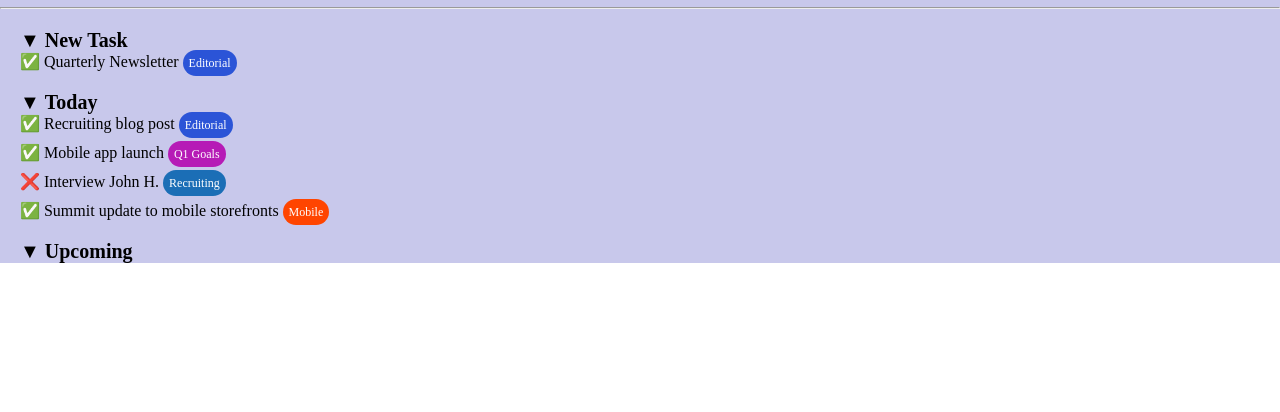
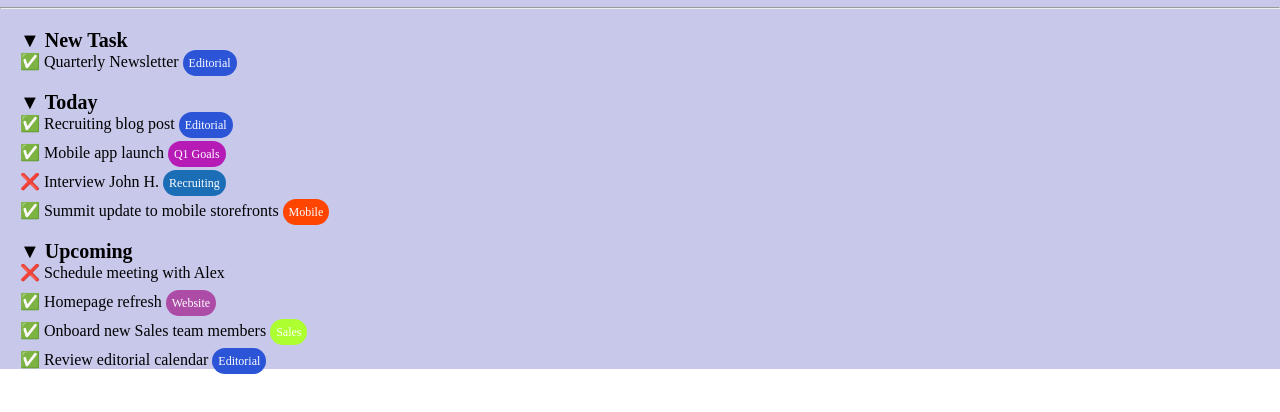
Before and after one commit to SalvatoreStefanelli/html-css-toboolist, a plain HTML site: page index.html in a window 1280 px wide. Shown: the part 100-512 px from the top of the page. Drawn offline with Linux system fonts and the light colour scheme.

Commit message:
add third section

```diff
--- a/index.html
+++ b/index.html
@@ -35,6 +35,10 @@
 
         <section>
             <div class="upcoming">&#9660; <strong>Upcoming</strong></div>
+            <div class="first_row">&#10060; Schedule meeting with Alex</div>
+            <div class="second_row">&#x2705; Homepage refresh <span class="website">Website</span></div>
+            <div class="third_row">&#x2705; Onboard new Sales team members <span class="sales">Sales</span></div>
+            <div class="fourth">&#x2705; Review editorial calendar <span class="editor">Editorial</span></div>
 
         </section>
 
--- a/style.css
+++ b/style.css
@@ -88,3 +88,19 @@ section {
 .upcoming {
     font-size: 20px;
 }
+
+.website {
+    background-color: rgb(172, 76, 166);
+    color: white;
+    padding: 6px;
+    border-radius: 20px;
+    font-size: 12px;
+}
+
+.sales {
+    background-color: greenyellow;
+    color: white;
+    padding: 6px;
+    border-radius: 20px;
+    font-size: 12px;
+}
```
